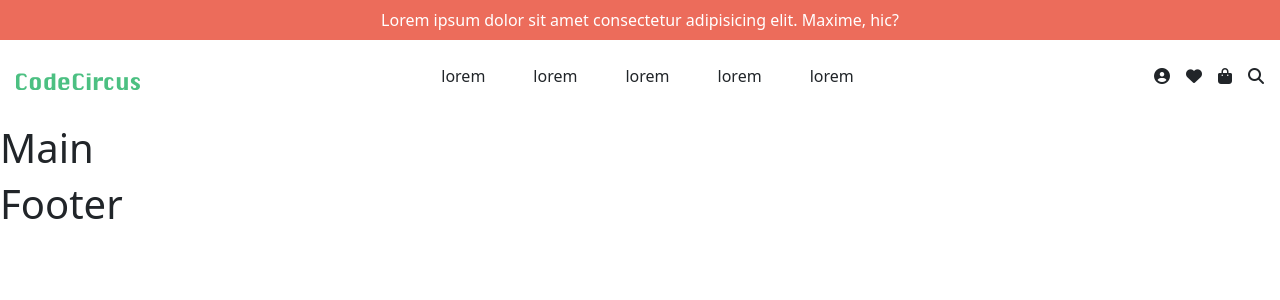
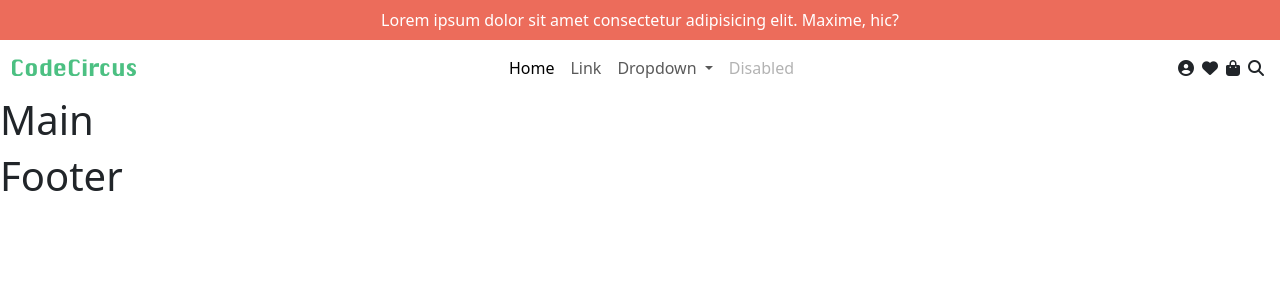
Before and after one commit to fraberret/landing-page-service, a Vue app: page / in a window 1280 px wide. Shown: the top 300 px of the page. Built offline with nearby package versions, Linux system fonts and the light colour scheme.

Commit message:
fix header

```diff
--- a/src/components/Header.vue
+++ b/src/components/Header.vue
@@ -1,7 +1,7 @@
 <script>
-    export default {
-        name:'Header'
-    }
+export default {
+    name: 'Header'
+}
 
 </script>
 
@@ -11,38 +11,58 @@
             <p class="m-0">Lorem ipsum dolor sit amet consectetur adipisicing elit. Maxime, hic?</p>
         </div>
 
-        <div class="nav-section py-4 px-3 d-flex justify-content-between align-center">
-            <div class="logo">
-                <img src="/img/logo.png" alt="">
+        <nav class="navbar navbar-expand-lg ">
+            <div class="container-fluid ">
+                <a class="navbar-brand p-0" href="#">
+                    <img src="/img/logo.png" alt=""></a>
+                <button class="navbar-toggler" type="button" data-bs-toggle="collapse"
+                    data-bs-target="#navbarSupportedContent" aria-controls="navbarSupportedContent"
+                    aria-expanded="false" aria-label="Toggle navigation">
+                    <span class="navbar-toggler-icon"></span>
+                </button>
+                <div class="collapse navbar-collapse justify-content-center" id="navbarSupportedContent">
+                    <ul class="navbar-nav  mb-lg-0">
+                        <li class="nav-item">
+                            <a class="nav-link active" aria-current="page" href="#">Home</a>
+                        </li>
+                        <li class="nav-item">
+                            <a class="nav-link" href="#">Link</a>
+                        </li>
+                        <li class="nav-item dropdown">
+                            <a class="nav-link dropdown-toggle" href="#" role="button" data-bs-toggle="dropdown"
+                                aria-expanded="false">
+                                Dropdown
+                            </a>
+                            <ul class="dropdown-menu">
+                                <li><a class="dropdown-item" href="#">Action</a></li>
+                                <li><a class="dropdown-item" href="#">Another action</a></li>
+                                <li>
+                                    <hr class="dropdown-divider">
+                                </li>
+                                <li><a class="dropdown-item" href="#">Something else here</a></li>
+                            </ul>
+                        </li>
+                        <li class="nav-item">
+                            <a class="nav-link disabled" aria-disabled="true">Disabled</a>
+                        </li>
+                    </ul>
+
+                </div>
             </div>
-
-            <div class="nav">
-                <ul class="d-flex gap-5 m-0 list-unstyled">
-                    <li>lorem</li>
-                    <li>lorem</li>
-                    <li>lorem</li>
-                    <li>lorem</li>
-                    <li>lorem</li>
-
-                </ul>
-            </div>
-
-            <div class="nav">
-                <ul class="d-flex gap-3 m-0 list-unstyled">
+            <div class="mx-3 d-flex align-items-center">
+                <ul class=" d-flex m-0 gap-2 list-unstyled">
                     <li><i class="fa fa-user-circle" aria-hidden="true"></i></li>
                     <li><i class="fa fa-heart" aria-hidden="true"></i></li>
                     <li><i class="fa fa-shopping-bag" aria-hidden="true"></i></li>
                     <li><i class="fa fa-search" aria-hidden="true"></i></li>
+                </ul>
+            </div>
 
 
-                </ul>
-            </div>
-        </div>
+        </nav>
     </header>
 </template>
 
 
 
-<style >
-
-</style>
+<style></style>
```
